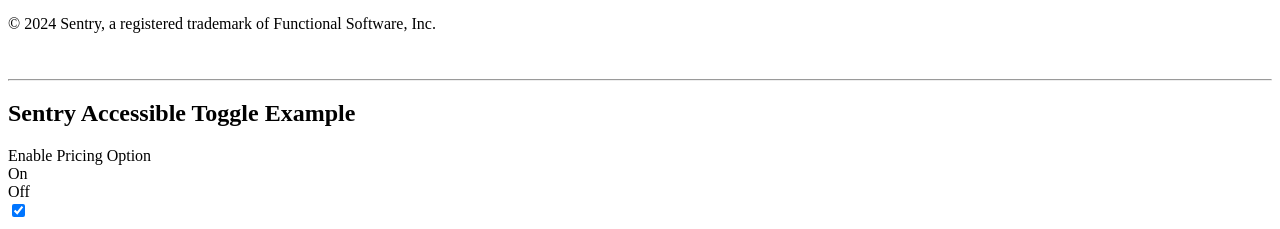
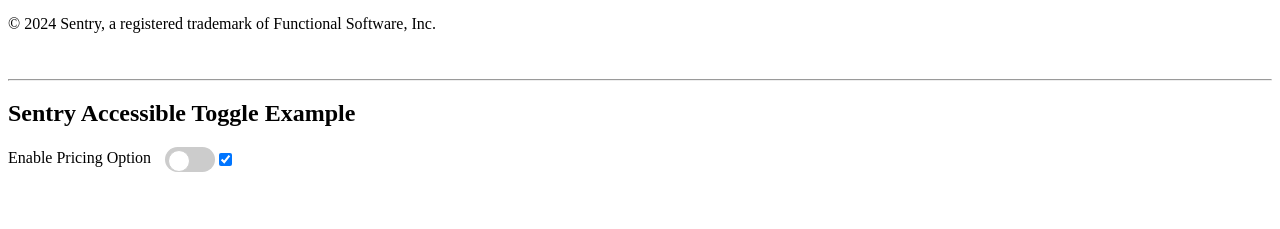
Before and after one commit to jayquake/navigation-tagging, a website: page index.html in a window 1280 px wide. Shown: the part 6069-6298 px from the top of the page. After the commit the page ends 6249 px from the top, so only its background shows below. Drawn offline with Linux system fonts and the light colour scheme.

Commit message:
Update styles.css

```diff
--- a/styles.css
+++ b/styles.css
@@ -94,3 +94,68 @@
 aside {
   margin-bottom: 30px; /* Add space for readability */
 }
+/* Basic Toggle Styling */
+.react-toggle {
+  display: inline-flex;
+  align-items: center;
+  cursor: pointer;
+  width: 50px;
+  height: 25px;
+  position: relative;
+}
+
+.react-toggle-track {
+  background-color: #ccc;
+  width: 100%;
+  height: 100%;
+  border-radius: 15px;
+  display: flex;
+  align-items: center;
+  justify-content: space-between;
+  position: relative;
+}
+
+.react-toggle-track-check,
+.react-toggle-track-x {
+  font-size: 0.75em;
+  padding: 0 5px;
+}
+
+.react-toggle-track-check {
+  color: green;
+  visibility: visible;
+}
+
+.react-toggle-track-x {
+  color: red;
+  visibility: hidden;
+}
+
+.react-toggle--checked .react-toggle-track-check {
+  visibility: hidden;
+}
+
+.react-toggle--checked .react-toggle-track-x {
+  visibility: visible;
+}
+
+.react-toggle-thumb {
+  background-color: #fff;
+  border: 1px solid #ccc;
+  border-radius: 50%;
+  width: 20px;
+  height: 20px;
+  position: absolute;
+  top: 2.5px;
+  left: 2.5px;
+  transition: all 0.3s;
+}
+
+.react-toggle--checked .react-toggle-thumb {
+  left: 25px;
+}
+
+/* Accessible Toggle Label Styling */
+.toggle-label {
+  margin-right: 10px;
+}
```
